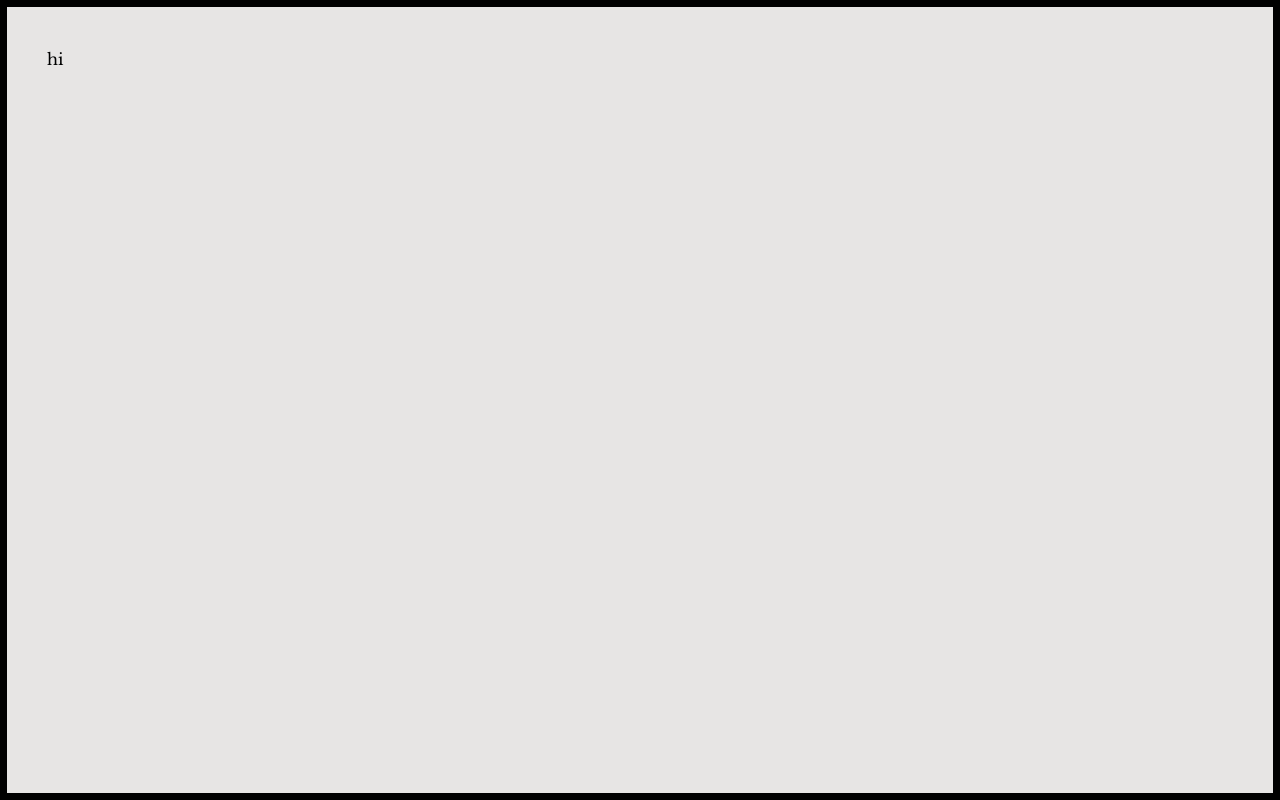
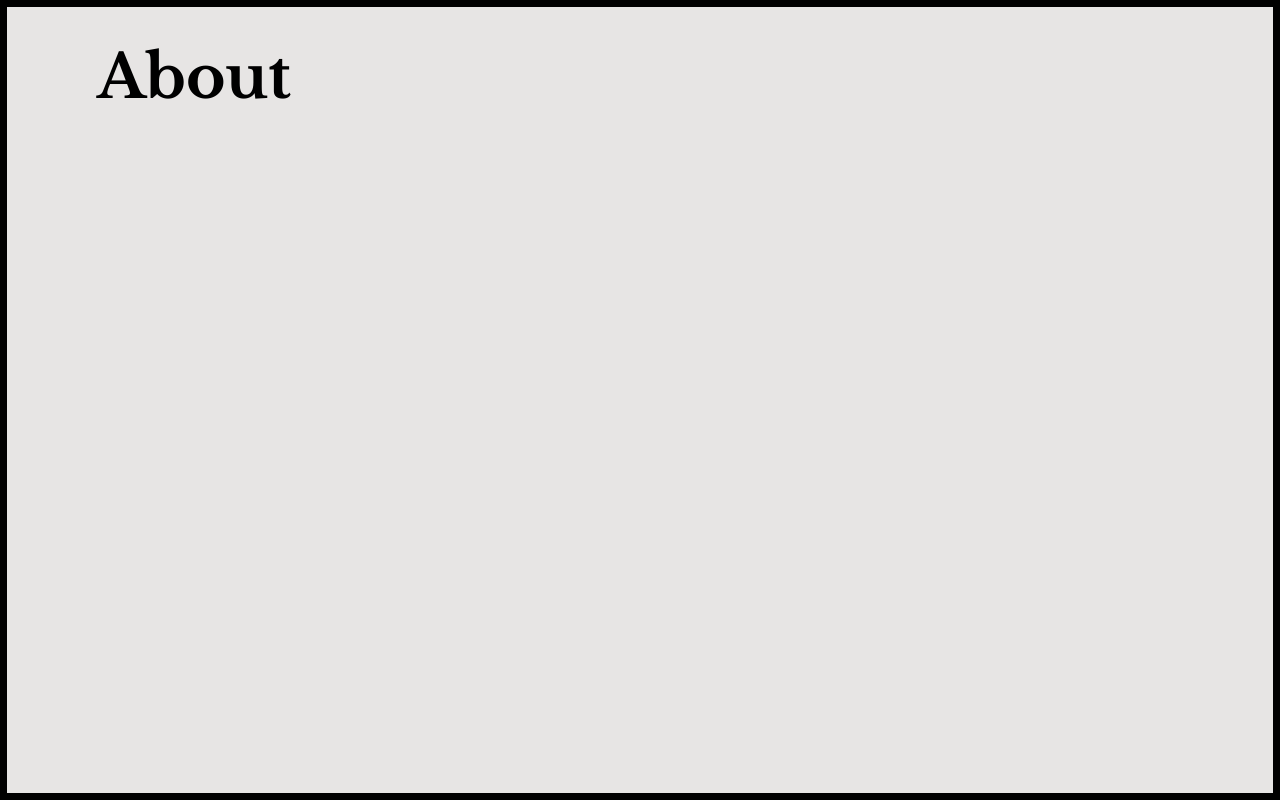
Before and after one commit to TheGreatShan/muraleetharanpages, a Next.js app: page /about in a window 1280 px wide. Built offline with nearby package versions, Linux system fonts and the light colour scheme.

Commit message:
header is center design for future headers

```diff
--- a/src/app/about/page.tsx
+++ b/src/app/about/page.tsx
@@ -1,9 +1,10 @@
 import Design from "muralee/app/components/design";
+import Header from "muralee/app/components/Header";
 
 export default function About() {
     return (
         <Design>
-            <h1>hi</h1>
+            <Header title={"About"}/>
         </Design>
     )
 }
--- /dev/null
+++ b/src/app/components/header.tsx
@@ -0,0 +1,10 @@
+type HeaderProps = {
+    title: string
+}
+export default function Header({title}: HeaderProps) {
+    return (
+        <div>
+            <h1 className="text-6xl font-bold mx-[50px]">{title}</h1>
+        </div>
+    )
+}
```
